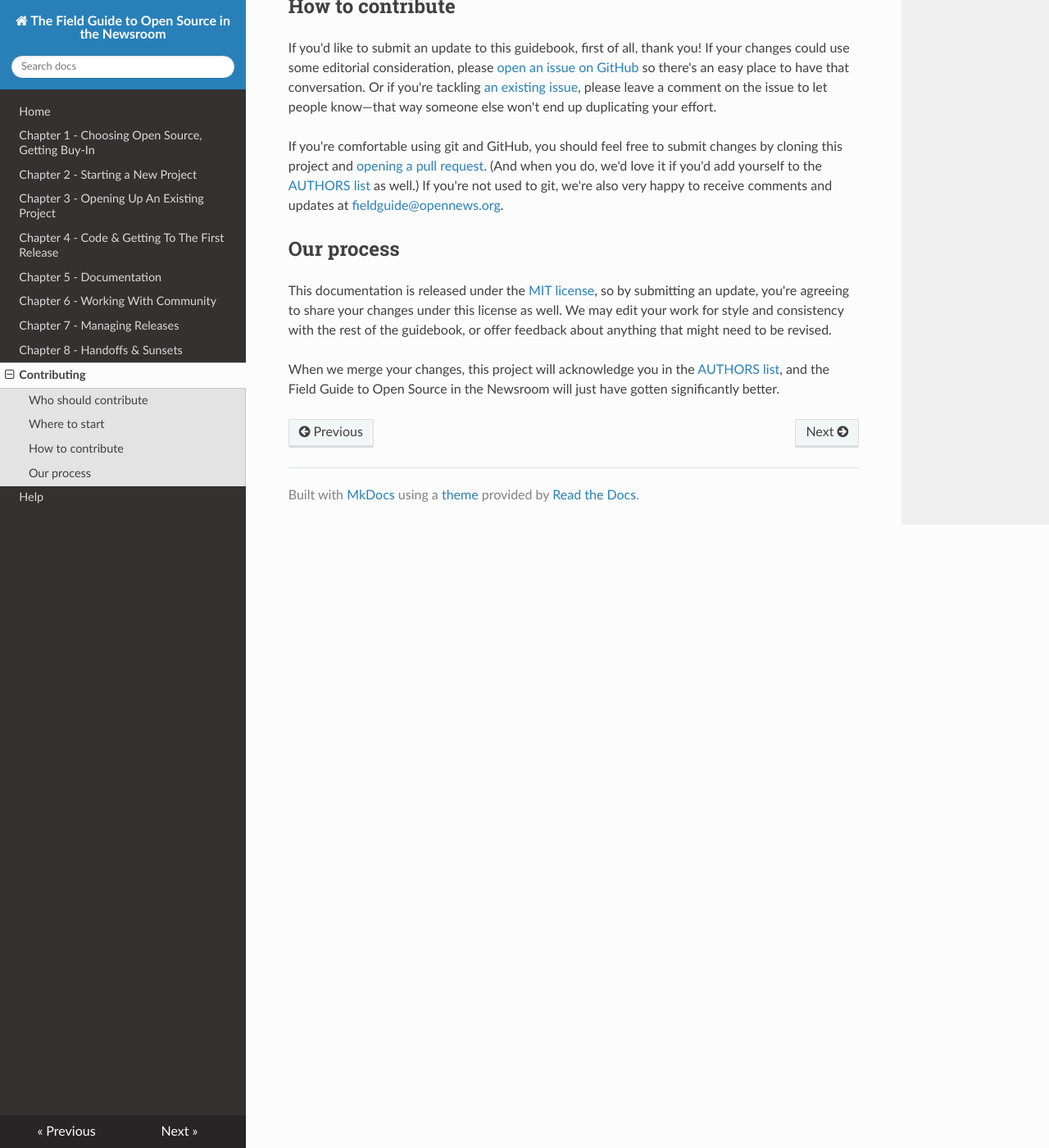
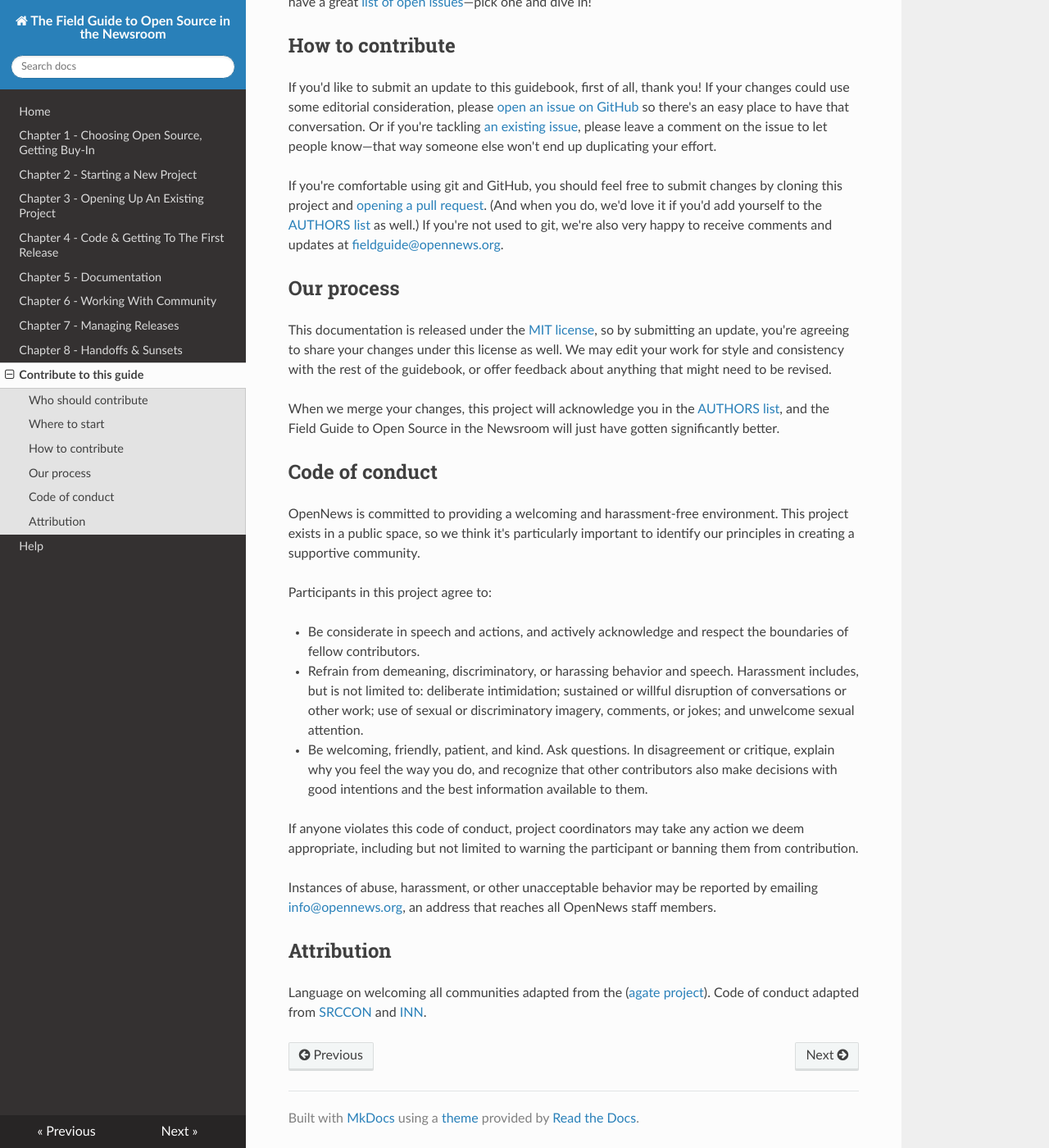
Before and after one commit to OpenNewsLabs/field-guide-open-source-newsroom, an MkDocs documentation site: the page built from docs/contributing.md, in a window 1280 px wide and 1400 px high, scrolled down 833 px. Shown: the whole window at 82% size. Built offline with MkDocs 1.6.1, drawn with Linux system fonts in a browser that asks for light colours; nearby versions of some CDN libraries; old or Windows-style settings are respelled for this version of MkDocs; some of the changed text lies outside the part shown.

Commit message:
add code of conduct

```diff
--- a/docs/contributing.md
+++ b/docs/contributing.md
@@ -4,14 +4,15 @@ The Field Guide to Open Source in the Newsroom is a collaborative project. It ge
 
 ## Who should contribute
 
-This project actively encourages contributions from people of all genders, races, ethnicities, ages, creeds, nationalities, persuasions, alignments, sizes, shapes, and journalistic affiliations. You are welcome here. ([<3 agate](https://github.com/wireservice/agate/blob/1.5.5/docs/contributing.rst))
+This project actively encourages contributions from people of all genders and statuses, races, ethnicities, ages, creeds, nationalities, persuasions, alignments, sizes, shapes, and journalistic affiliations. You are welcome here. By participating in this project, you are agreeing to abide by its [code of conduct](#code-of-conduct).
 
 The guidebook also benefits from contributors of all skill levels. Telling the story of a library you released and developed into a community resource is awesome. So is asking a question as you work through your first open-source project. If you're wondering what you might be able to offer, here are a few questions to get you started:
 
+* Could you read through the guidebook and tell us what's missing, or what could be better?
 * Could you write up a case study covering a project you've worked on?
 * Could you describe the cultural roadblocks you've run into in your newsroom, and how you've pushed through them?
 * Could you help refine or add to the checklists at the ends of chapters?
-* Could you read through the guidebook and tell us what's missing, or what could be better?
+* Could you work on translating this documentation into another language?
 
 ## Where to start
 
@@ -28,3 +29,23 @@ If you're comfortable using git and GitHub, you should feel free to submit chang
 This documentation is released under the [MIT license](https://github.com/OpenNewsLabs/field-guide-open-source-newsroom/blob/master/LICENSE), so by submitting an update, you're agreeing to share your changes under this license as well. We may edit your work for style and consistency with the rest of the guidebook, or offer feedback about anything that might need to be revised.
 
 When we merge your changes, this project will acknowledge you in the [AUTHORS list](https://github.com/OpenNewsLabs/field-guide-open-source-newsroom#authors), and the Field Guide to Open Source in the Newsroom will just have gotten significantly better.
+
+## Code of conduct
+
+OpenNews is committed to providing a welcoming and harassment-free environment. This project exists in a public space, so we think it's particularly important to identify our principles in creating a supportive community.
+
+Participants in this project agree to:
+
+* Be considerate in speech and actions, and actively acknowledge and respect the boundaries of fellow contributors.
+
+* Refrain from demeaning, discriminatory, or harassing behavior and speech. Harassment includes, but is not limited to: deliberate intimidation; sustained or willful disruption of conversations or other work; use of sexual or discriminatory imagery, comments, or jokes; and unwelcome sexual attention.
+
+* Be welcoming, friendly, patient, and kind. Ask questions. In disagreement or critique, explain why you feel the way you do, and recognize that other contributors also make decisions with good intentions and the best information available to them.
+
+If anyone violates this code of conduct, project coordinators may take any action we deem appropriate, including but not limited to warning the participant or banning them from contribution.
+
+Instances of abuse, harassment, or other unacceptable behavior may be reported by emailing [info@opennews.org](mailto:info@opennews.org), an address that reaches all OpenNews staff members.
+
+## Attribution
+
+Language on welcoming all communities adapted from the ([agate project](https://github.com/wireservice/agate/blob/1.5.5/docs/contributing.rst)). Code of conduct adapted from [SRCCON](https://srccon.org/conduct/) and [INN](https://github.com/INN/docs/blob/master/how-to-work-with-us/contributing.md).
--- a/mkdocs.yml
+++ b/mkdocs.yml
@@ -9,6 +9,6 @@ pages:
     - Chapter 6 - Working With Community: Chapter06-Community.md
     - Chapter 7 - Managing Releases: Chapter07-Releases.md
     - Chapter 8 - Handoffs & Sunsets: Chapter08-Handoffs-Sunsets.md
-    - Contributing: contributing.md
+    - Contribute to this guide: contributing.md
     - Help: help.md
 theme: readthedocs
```
Also changed, not shown: README.md (+12 -11 lines), docs/index.md (+4 -3 lines).
